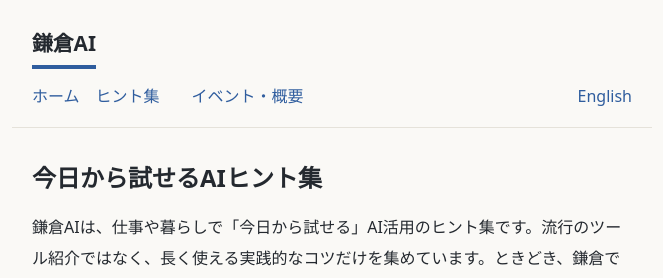
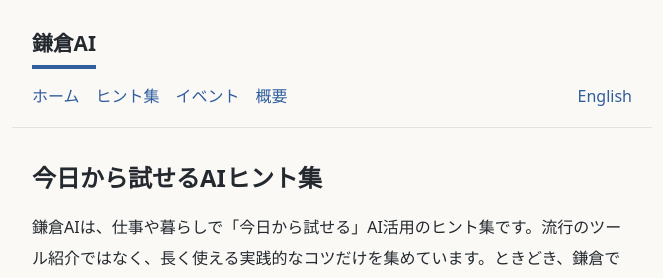
Before and after one commit to tagawa/kamakura-ai, a Jekyll site: the page built from ja/index.md, in a window 1280 px wide. Shown: the top 278 px of the page, without its empty margins (308-971 px from the left). Built offline with Jekyll 4.4.1, drawn with Linux system fonts in a browser that asks for light colours; comment, search, counter and statistics services are not loaded.

Commit message:
Update navigation labels for Japanese and English

```diff
--- a/_data/ui.yml
+++ b/_data/ui.yml
@@ -1,7 +1,8 @@
 ja:
   nav_home: ホーム
   nav_tips: ヒント集
-  nav_about: イベント・概要
+  nav_events: イベント
+  nav_about: 概要
   lang_switch: English
   latest: 新着ヒント
   all_tips: ヒント一覧(新着順)
@@ -10,7 +11,8 @@ ja:
 en:
   nav_home: Home
   nav_tips: Tips
-  nav_about: Events & About
+  nav_events: Events
+  nav_about: About
   lang_switch: 日本語
   latest: Latest tips
   all_tips: All tips (newest first)
```
